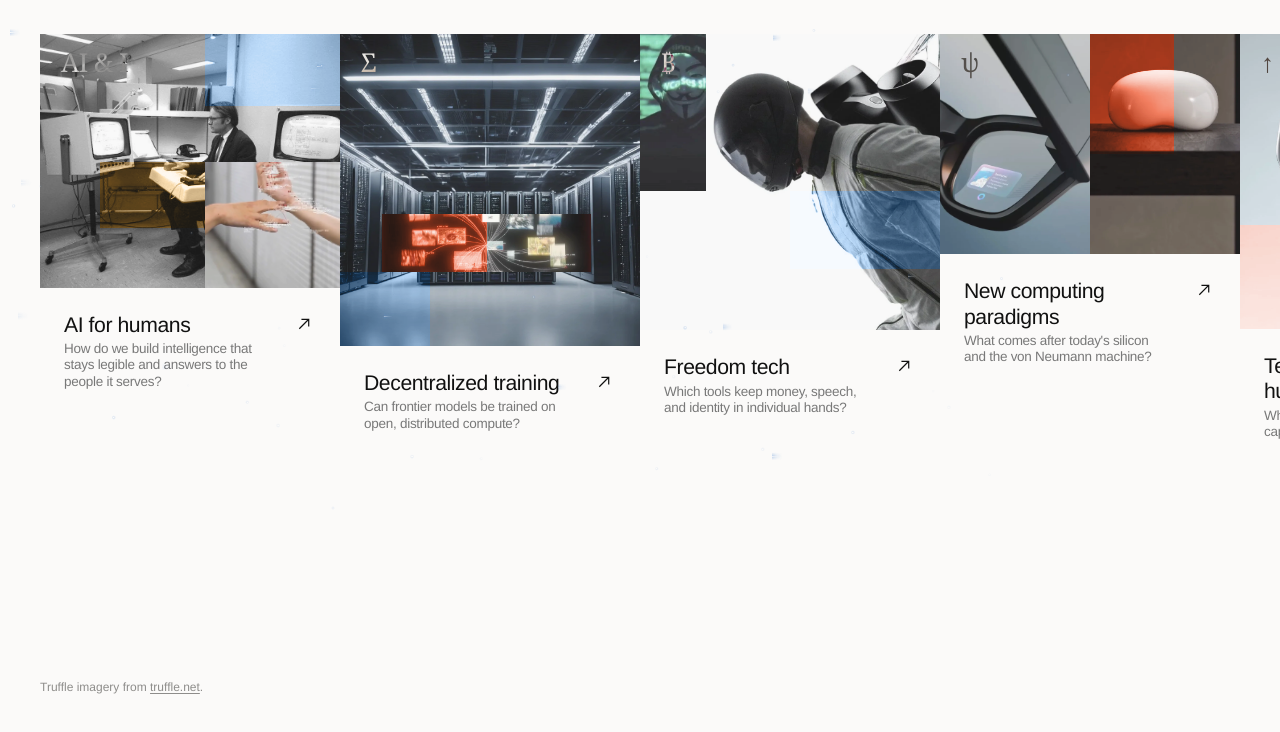
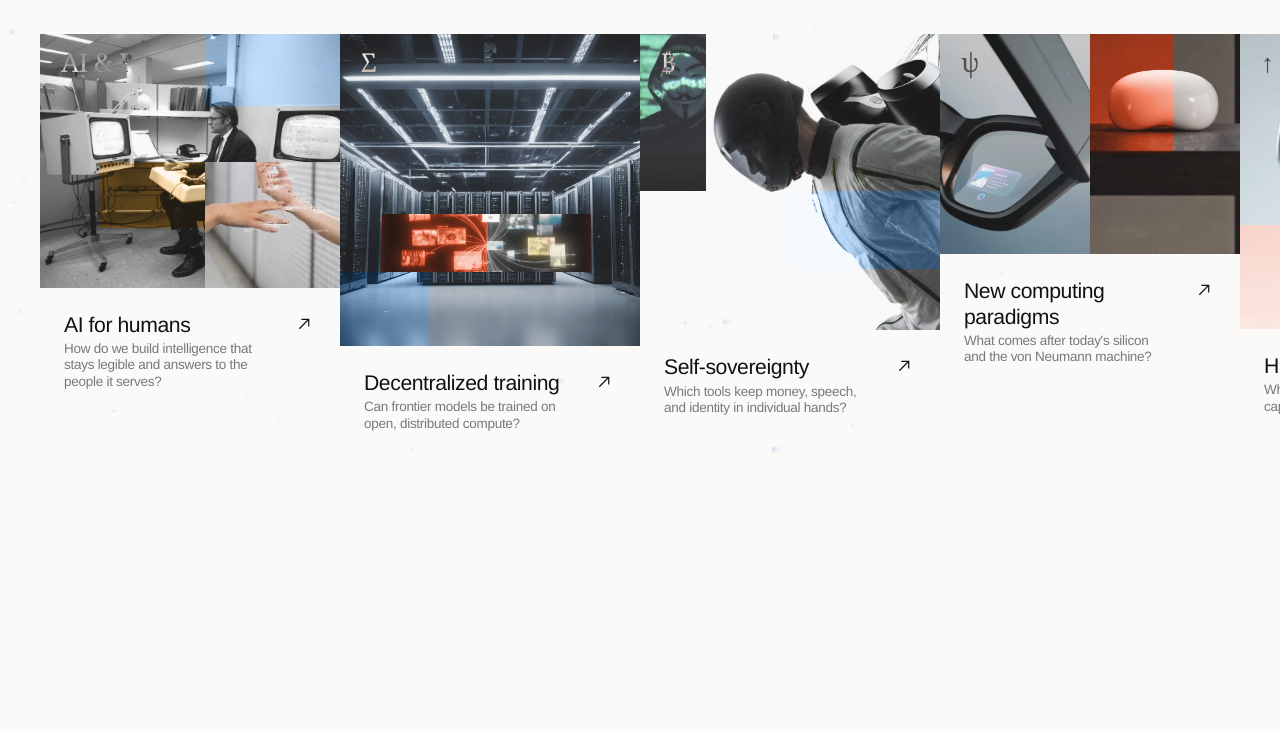
Before and after one commit to michaelzoub/mutualprogress, a website built with Vite: page index.html in a window 1280 px wide. Shown: the part 162-894 px from the top of the page. After the commit the page ends 800 px from the top, so only its background shows below. Built offline with nearby package versions, Linux system fonts and the light colour scheme.

Commit message:
Rename focus areas, drop footer, and fit home page to one screen

```diff
--- a/index.html
+++ b/index.html
@@ -6,7 +6,7 @@
     <title>Mutual Progress</title>
     <meta
       name="description"
-      content="Mutual Progress researches and invests in AI for humans, decentralized training, freedom tech, new computing paradigms, tech that elevates humans, and space exploration."
+      content="Mutual Progress researches and invests in AI for humans, decentralized training, self-sovereignty, new computing paradigms, human augmentation, and space exploration."
     />
     <link rel="icon" type="image/svg+xml" href="/logo.svg" />
     <script>
@@ -21,12 +21,12 @@
       /* Paints before the stylesheet (loaded through main.js) arrives, so the first frame is just the page color. */
       html { background: #fbfaf9; }
       html[data-theme="dark"] { background: #121211; }
-      .motion :is(.site-header, main, .site-footer) { visibility: hidden; animation: failsafe 0s 3s forwards; }
+      .motion :is(.site-header, main) { visibility: hidden; animation: failsafe 0s 3s forwards; }
       @keyframes failsafe { to { visibility: visible; } }
     </style>
     <script type="module" src="/src/main.js"></script>
   </head>
-  <body>
+  <body class="home">
     <header class="site-header">
       <a class="brand" href="/" aria-label="Mutual Progress home">
         <svg class="brand-mark" viewBox="76 76 248 248" width="25" height="25" fill="none" stroke="currentColor" stroke-width="15" aria-hidden="true">
@@ -101,7 +101,7 @@
 
           <!-- Photo with a narrow strip on the upper left -->
           <li class="card card--b">
-            <a class="card-link" href="#freedom-tech">
+            <a class="card-link" href="#self-sovereignty">
               <div class="card-media">
                 <span class="mark" aria-hidden="true">₿</span>
                 <img class="photo photo--base" src="/images/jetpack-flight.webp" alt="" style="--x: 0%; --y: 50%" />
@@ -109,7 +109,7 @@
                 <span class="tint tint--1"></span>
               </div>
               <div class="card-text">
-                <h2>Freedom tech</h2>
+                <h2>Self-sovereignty</h2>
                 <p>Which tools keep money, speech, and identity in individual hands?</p>
                 <span class="card-arrow" aria-hidden="true"></span>
               </div>
@@ -135,7 +135,7 @@
 
           <!-- Tall photo with a tile on the upper right -->
           <li class="card card--e">
-            <a class="card-link" href="#tech-that-elevates-humans">
+            <a class="card-link" href="#human-augmentation">
               <div class="card-media">
                 <span class="mark" aria-hidden="true">↑</span>
                 <img class="photo photo--base" src="/images/vision-headset.webp" alt="" style="--x: 30%; --y: 30%" />
@@ -144,7 +144,7 @@
                 <span class="tint tint--2"></span>
               </div>
               <div class="card-text">
-                <h2>Tech that elevates humans</h2>
+                <h2>Human augmentation</h2>
                 <p>Which tools make people more capable rather than less needed?</p>
                 <span class="card-arrow" aria-hidden="true"></span>
               </div>
@@ -171,12 +171,5 @@
         </ul>
       </section>
     </main>
-
-    <footer class="site-footer">
-      <p>
-        Truffle imagery from
-        <a href="https://truffle.net/">truffle.net</a>.
-      </p>
-    </footer>
   </body>
 </html>
--- a/src/main.js
+++ b/src/main.js
@@ -176,10 +176,9 @@ async function intro() {
     .from(cards, { ...fade, y: 96 }, 0.3)
     .from('#focus-title', { ...fade, x: -140 }, 0.6)
     .from('.focus-controls', { ...fade, y: 30 }, 0.6)
-    .from('.site-header > *', { y: -96 }, 0.8)
-    .from('.site-footer', { ...fade }, 0.8);
+    .from('.site-header > *', { y: -96 }, 0.8);
 
-  gsap.set(['.site-header', 'main', '.site-footer'], { visibility: 'visible' });
+  gsap.set(['.site-header', 'main'], { visibility: 'visible' });
 }
 
 if (motion) intro();
--- a/src/styles.css
+++ b/src/styles.css
@@ -6,7 +6,6 @@
   --control: #ebe8e5;
   --control-hover: #e2dfdb;
   --disabled: #a9a7a5;
-  --faint: #8e8d8b;
   --header-wash: rgb(251 250 249 / 0.6);
   /* The topic glyphs are inverted against the photo, so they need a light source in either theme. */
   --mark: #fbfaf9;
@@ -17,6 +16,8 @@
   --ease: cubic-bezier(0.6, 0.2, 0, 1);
   --gutter: 40px;
   --header-h: 68px;
+  /* Vertical space on the home page that isn't card image: header, title, card text, and a margin below. */
+  --chrome: 360px;
   --sans: "Inter Variable", "Helvetica Neue", Arial, sans-serif;
   --serif: "Source Serif 4 Variable", Georgia, serif;
   color-scheme: light;
@@ -30,7 +31,6 @@
   --control: #262524;
   --control-hover: #31302e;
   --disabled: #585755;
-  --faint: #6f6e6c;
   --header-wash: rgb(18 18 17 / 0.6);
   color-scheme: dark;
 }
@@ -53,6 +53,12 @@ html {
 
 body {
   margin: 0;
+}
+
+/* The home page is one screen tall and never scrolls vertically; the carousel only moves sideways. */
+.home {
+  height: 100svh;
+  overflow: hidden;
 }
 
 a {
@@ -153,8 +159,7 @@ a {
   position: relative;
   /* The autoplay kicks the whole track sideways; clip it so the page never gains a horizontal scroll. */
   overflow-x: clip;
-  min-height: calc(100svh - var(--header-h));
-  padding-bottom: 72px;
+  height: calc(100svh - var(--header-h));
 }
 
 /* Glowing particles and light streaks laid over the carousel (see warp.js). */
@@ -243,7 +248,9 @@ a {
 
 .card {
   --arrow: 1;
-  flex: 0 0 25%;
+  --share: 25%;
+  /* Narrow the cards on short screens so the tallest one, text and all, still fits above the fold. */
+  flex: 0 0 min(var(--share), (100svh - var(--chrome)) / 1.04);
   min-width: 0;
   scroll-snap-align: start;
   container-type: inline-size;
@@ -254,7 +261,7 @@ a {
 }
 
 /* Hidden until GSAP takes over; the delayed animation is a failsafe if the script never runs. */
-.motion :is(.site-header, main, .site-footer) {
+.motion :is(.site-header, main) {
   visibility: hidden;
   animation: failsafe 0s 3s forwards;
 }
@@ -475,25 +482,11 @@ a {
   text-wrap: pretty;
 }
 
-/* Footer */
-
-.site-footer {
-  padding: 28px var(--gutter) 36px;
-  color: var(--faint);
-  font-size: 12px;
-  line-height: 1.5;
-}
-
-.site-footer a {
-  text-decoration: underline;
-  text-underline-offset: 2px;
-}
-
 /* Responsive */
 
 @media (max-width: 1180px) {
   .card {
-    flex-basis: calc(100% / 3);
+    --share: calc(100% / 3);
   }
 }
 
@@ -503,13 +496,14 @@ a {
   }
 
   .card {
-    flex-basis: 48%;
+    --share: 48%;
   }
 }
 
 @media (max-width: 600px) {
   :root {
     --gutter: 20px;
+    --chrome: 330px;
   }
 
   .brand-name {
@@ -545,7 +539,7 @@ a {
   }
 
   .card {
-    flex-basis: 82%;
+    --share: 82%;
   }
 }
 
--- a/src/writing.js
+++ b/src/writing.js
@@ -22,9 +22,9 @@ async function intro() {
     .from('.writing-head, .article-head', { ...fade, x: -140 }, 0.3)
     .from('.post, .post-empty, .article-cover, .article-body', { ...fade, y: 96, stagger: 0.08 }, 0.4)
     .from('.site-header > *', { y: -96 }, 0.8)
-    .from(['.article-byline', '.article-back', '.site-footer'], { ...fade }, 0.8);
+    .from(['.article-byline', '.article-back'], { ...fade }, 0.8);
 
-  gsap.set(['.site-header', 'main', '.site-footer'], { visibility: 'visible' });
+  gsap.set(['.site-header', 'main'], { visibility: 'visible' });
 }
 
 if (document.documentElement.classList.contains('motion')) intro();
```
Also changed, not shown: templates/post.html (+0 -7 lines), templates/writing.html (+1 -8 lines).
